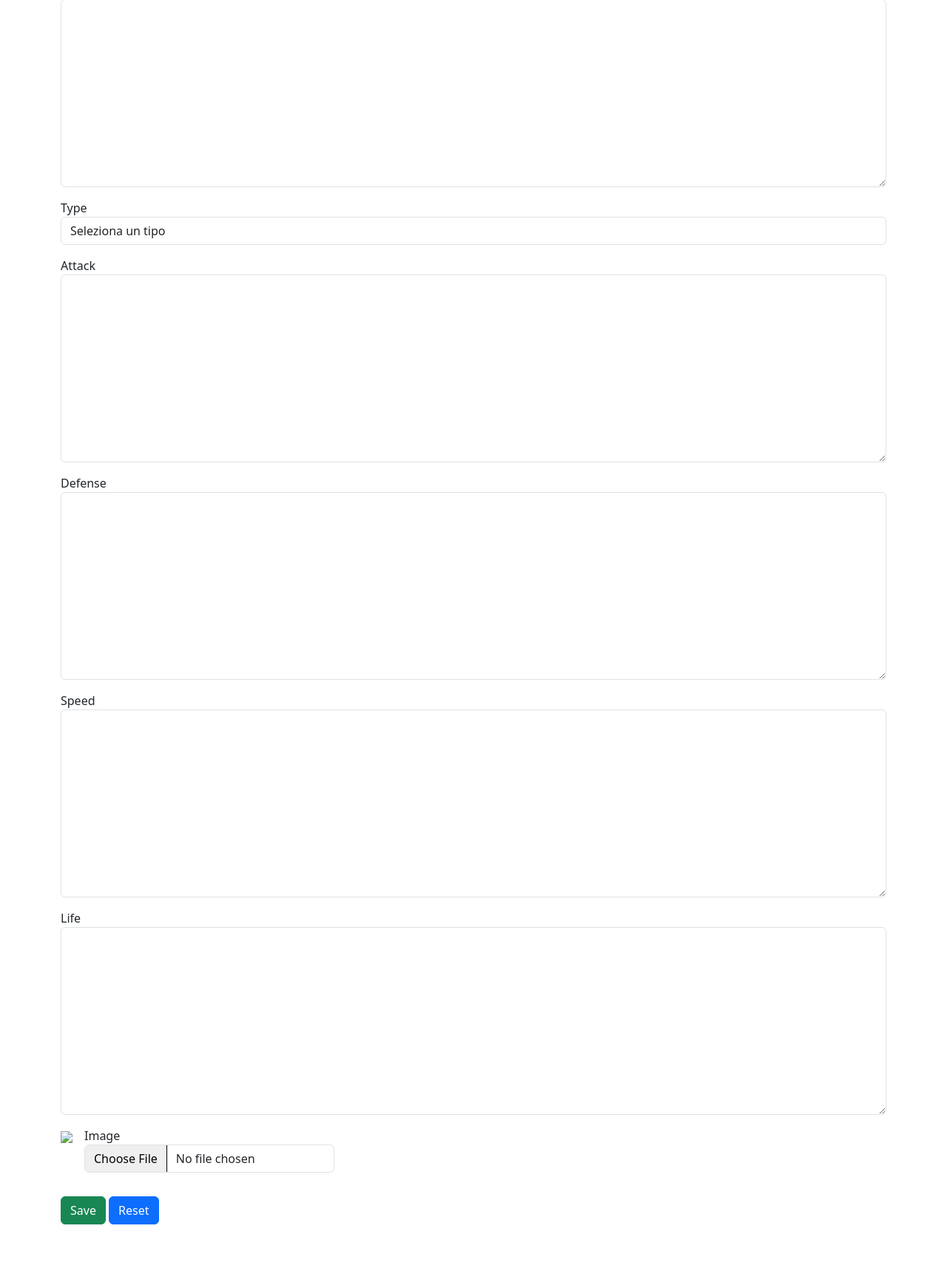
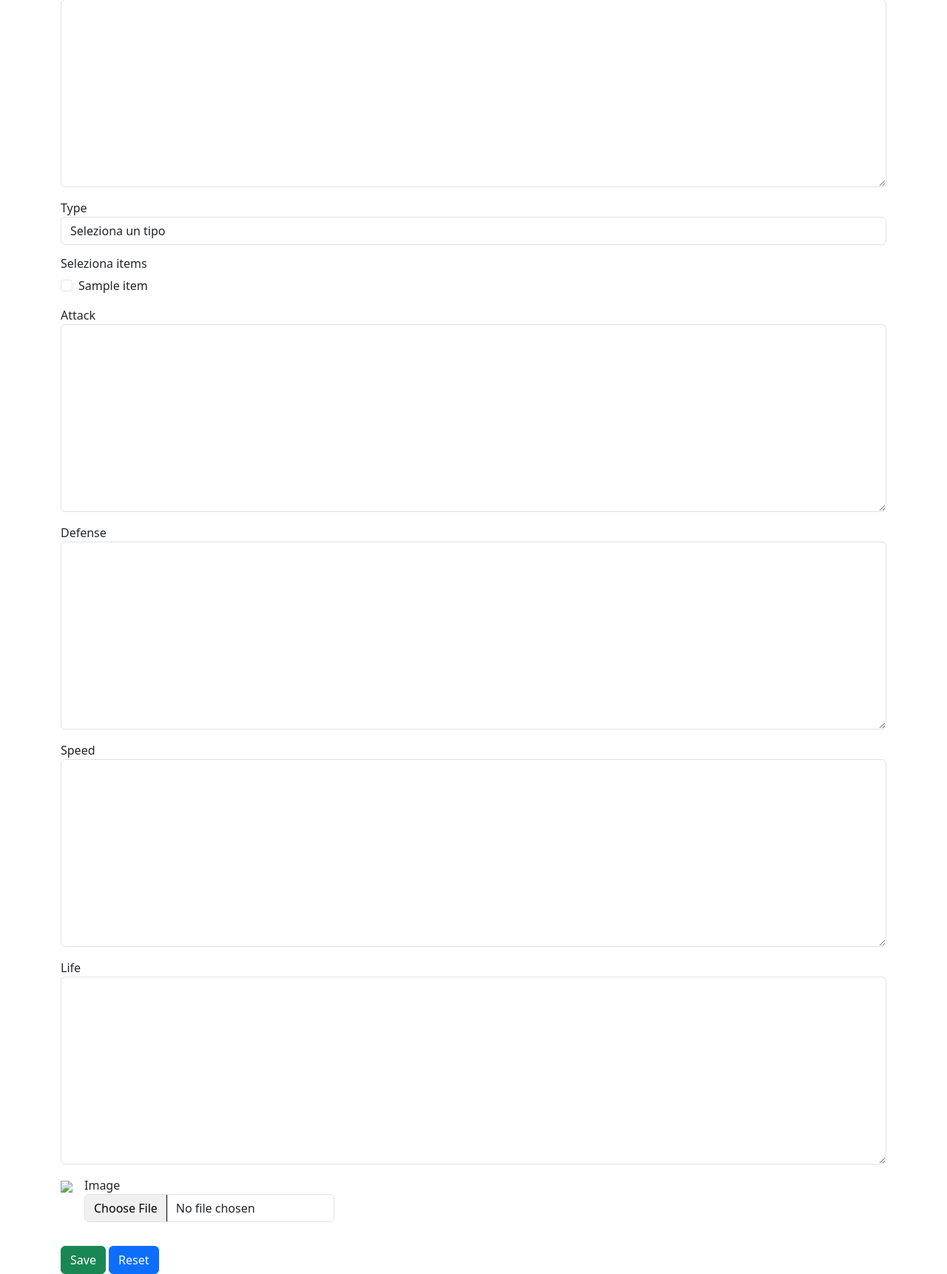
Before and after one commit to giovannimegliola/booleansgate, a Laravel app: template resources/views/admin/characters/create.blade.php in a window 1280 px wide. Shown: the part 229-1951 px from the top of the page at 74% size. Before the commit the page ends 1884 px from the top, so only its background shows below. Run offline with Laravel 10, Linux system fonts and the light colour scheme; the template is opened without the code that fills it: most values are stand-ins (such as "Sample title", 1, 10 or a date in 2020); style sheets or scripts are compiled from the project's sources; parts of the project's set-up code (start-up, migrations or seed data) failed here and were passed over; some libraries are stand-ins or nearby versions.

Commit message:
mid changes

```diff
--- a/app/Http/Controllers/Admin/CharacterController.php
+++ b/app/Http/Controllers/Admin/CharacterController.php
@@ -9,6 +9,7 @@ use App\Http\Requests\StoreCharacterRequest;
 use App\Http\Requests\UpdateCharacterRequest;
 use Illuminate\Support\Facades\Storage;
 use Illuminate\Support\Facades\Auth;
+use App\Models\Item;
 
 class CharacterController extends Controller
 {
@@ -27,7 +28,8 @@ class CharacterController extends Controller
     public function create()
     {
         $types = Type::all();
-        return view('admin.characters.create', compact('types'));
+        $items = Item::all();
+        return view('admin.characters.create', compact('types', 'items'));
     }
 
     /**
--- a/resources/views/admin/characters/create.blade.php
+++ b/resources/views/admin/characters/create.blade.php
@@ -34,6 +34,23 @@
             <div class="invalid-feedback">{{ $message }}</div>
         @enderror
     </div>
+
+    <div class="mb-3">
+                <div class="form-group">
+                    <h6>Seleziona items</h6>
+                    @foreach ($items as $item)
+                        <div class="form-check @error('item') is-invalid @enderror">
+                            <input type="checkbox" class="form-check-input" name="items[]" value="{{$item->id}}" {{in_array($item->id, old('items', [])) ? 'checked' : '' }}>
+                            <label class="form-check-label">
+                                {{$item->name}}
+                            </label>
+                        </div>
+                    @endforeach
+                    @error('items')
+                    <div class="invalid-feedback">{{ $message }}</div>
+                @enderror
+                </div>
+            </div>
 
     <div class="mb-3">
         <label for="attack">Attack</label>
```
Also changed, not shown: database/seeders/ItemSeeder.php (+10 -10 lines), database/seeders/TypeSeeder.php (+10 -10 lines), database/migrations/2024_01_18_153206_create_characters_table.php (renamed from database/migrations/2024_01_18_144650_create_characters_table.php), database/migrations/2024_01_18_153515_add_type_id_to_characters_table.php (renamed from database/migrations/2024_01_18_144721_add_type_id_to_characters_table.php), database/migrations/2024_01_18_153829_create_character_item_table.php (renamed from database/migrations/2024_01_18_143702_create_character_item_table.php).
